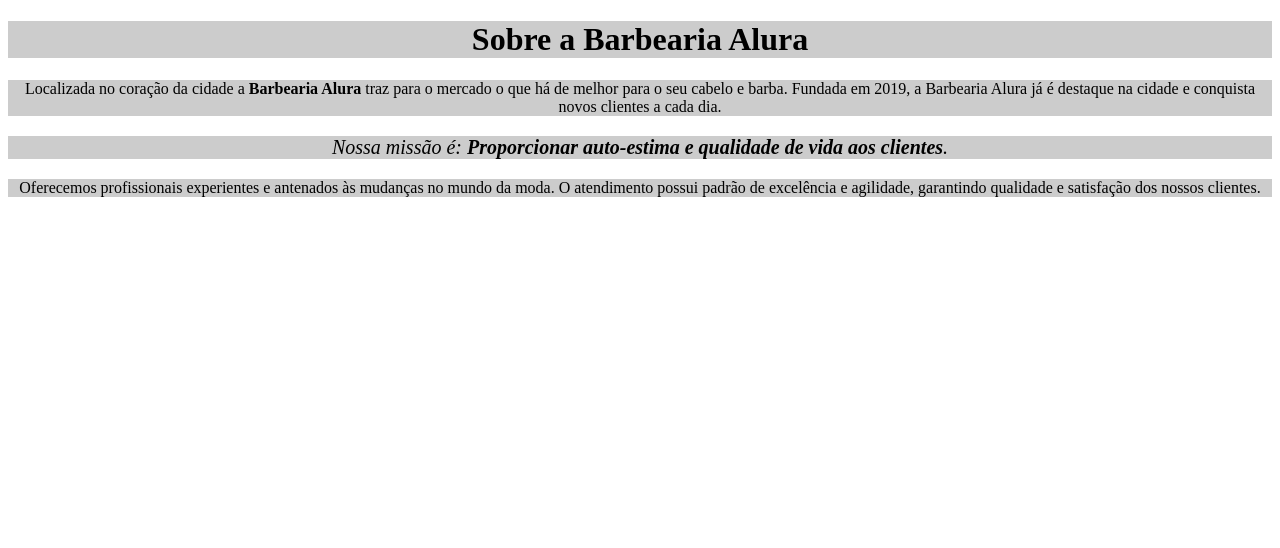
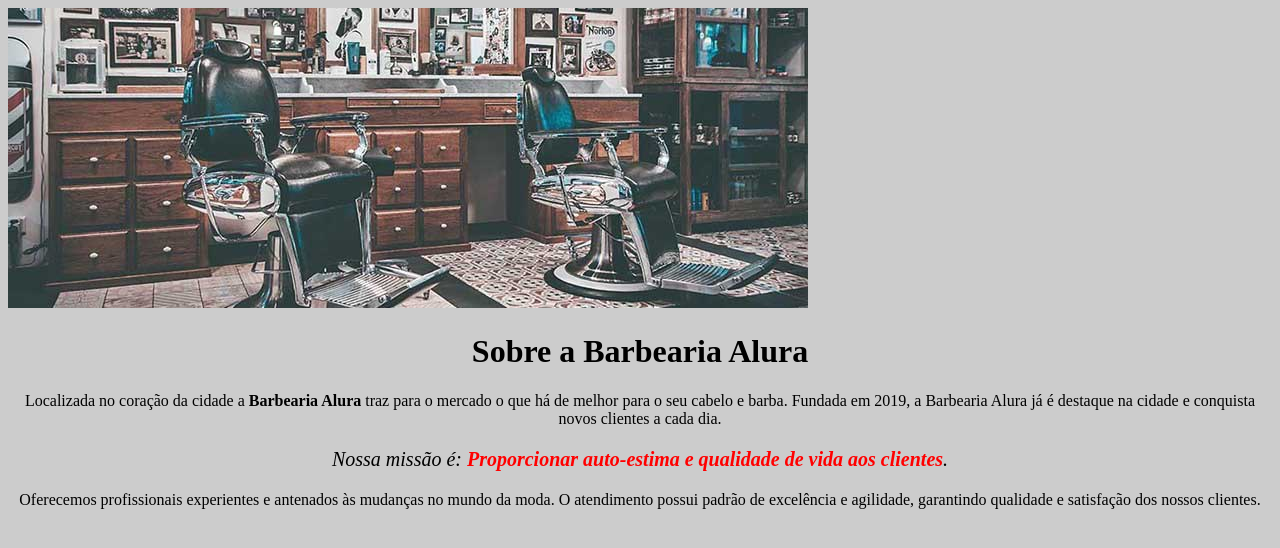
Before and after one commit to wellen1806/wellen, a plain HTML site: page index.html in a window 1280 px wide. Drawn offline with Linux system fonts and the light colour scheme.

Commit message:
Add files via upload

```diff
--- a/index.html
+++ b/index.html
@@ -10,11 +10,13 @@
      </style>
     </head>
     <body>
-      <h1 style="text-align: center; background: #CCCCCc">Sobre a Barbearia Alura</h1>
+      <img src="banner.jpg">
 
-      <p style= >Localizada no coração da cidade a <strong>Barbearia Alura</strong> traz para o mercado o que há de melhor para o seu cabelo e barba. Fundada em 2019, a Barbearia Alura já é destaque na cidade e conquista novos clientes a cada dia.</p>
+      <h1 style="text-align: center; background: #CCCCCC">Sobre a Barbearia Alura</h1>
 
-      <p style="font-size: 20px; text-align: center"><em>Nossa missão é: <strong>Proporcionar auto-estima e qualidade de vida aos clientes</strong>.</em></p>
+      <p style= text-align: center>Localizada no coração da cidade a <strong>Barbearia Alura</strong> traz para o mercado o que há de melhor para o seu cabelo e barba. Fundada em 2019, a Barbearia Alura já é destaque na cidade e conquista novos clientes a cada dia.</p>
+
+      <p id="missao"style="font-size: 20px; text-align: center"><em>Nossa missão é: <strong>Proporcionar auto-estima e qualidade de vida aos clientes</strong>.</em></p>
 
       <p style="text-align: center">Oferecemos profissionais experientes e antenados às mudanças no mundo da moda. O atendimento possui padrão de excelência e agilidade, garantindo qualidade e satisfação dos nossos clientes.</p>
     </body>
--- a/style.css
+++ b/style.css
@@ -1,4 +1,23 @@
+body {
+    background: #CCCCCC;
+}
+
+#banner {
+  width:100%;
+}
+
+h1 {
+   text-align: center;
+}
+
 p {
   text-align: center;
-  background: #CCCCCC
 }
+
+#missao {
+  font-size: 20px;
+}
+
+em strong{
+   color: #FF0000;
+}
```
Also changed, not shown: banner.jpg (added).
